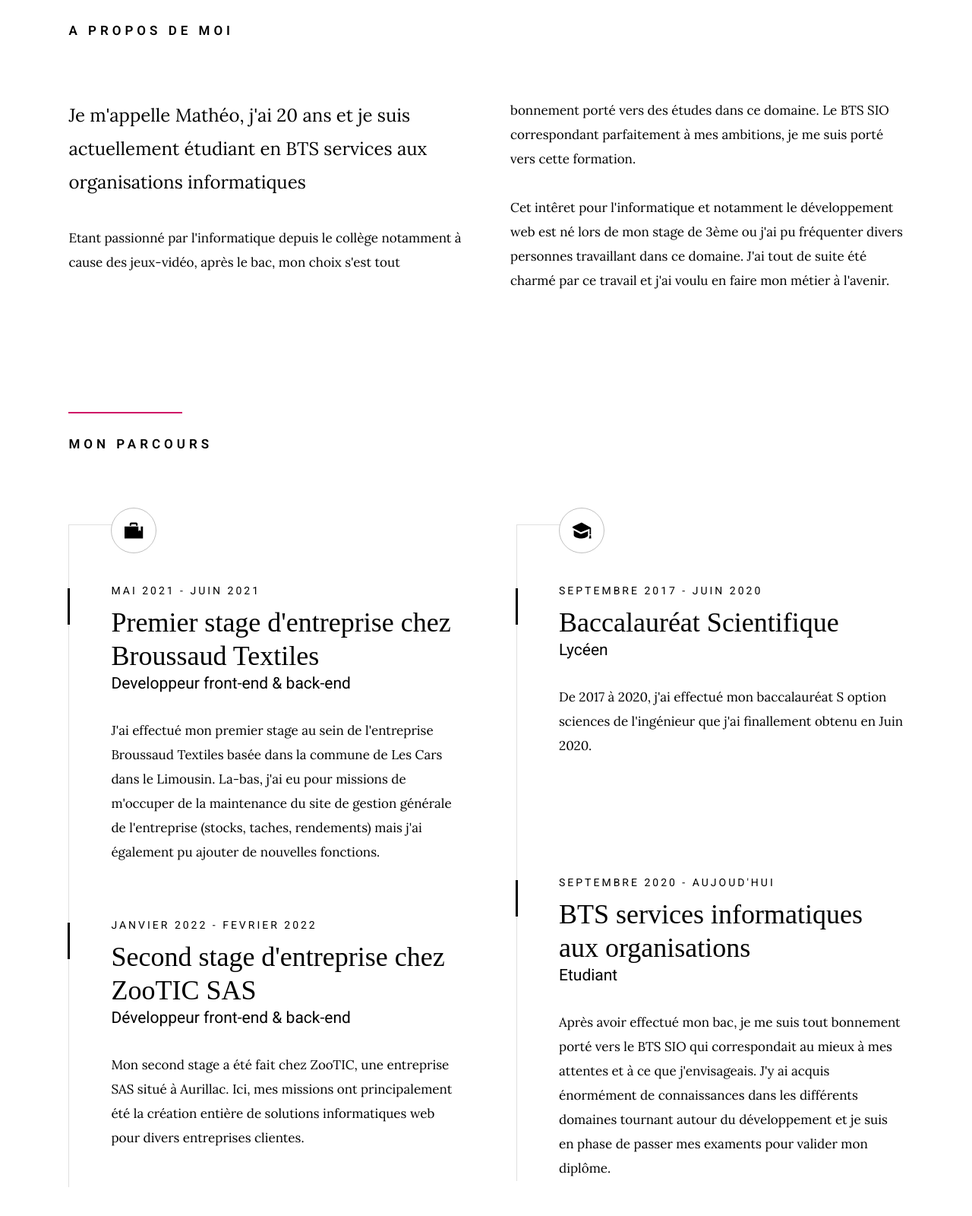
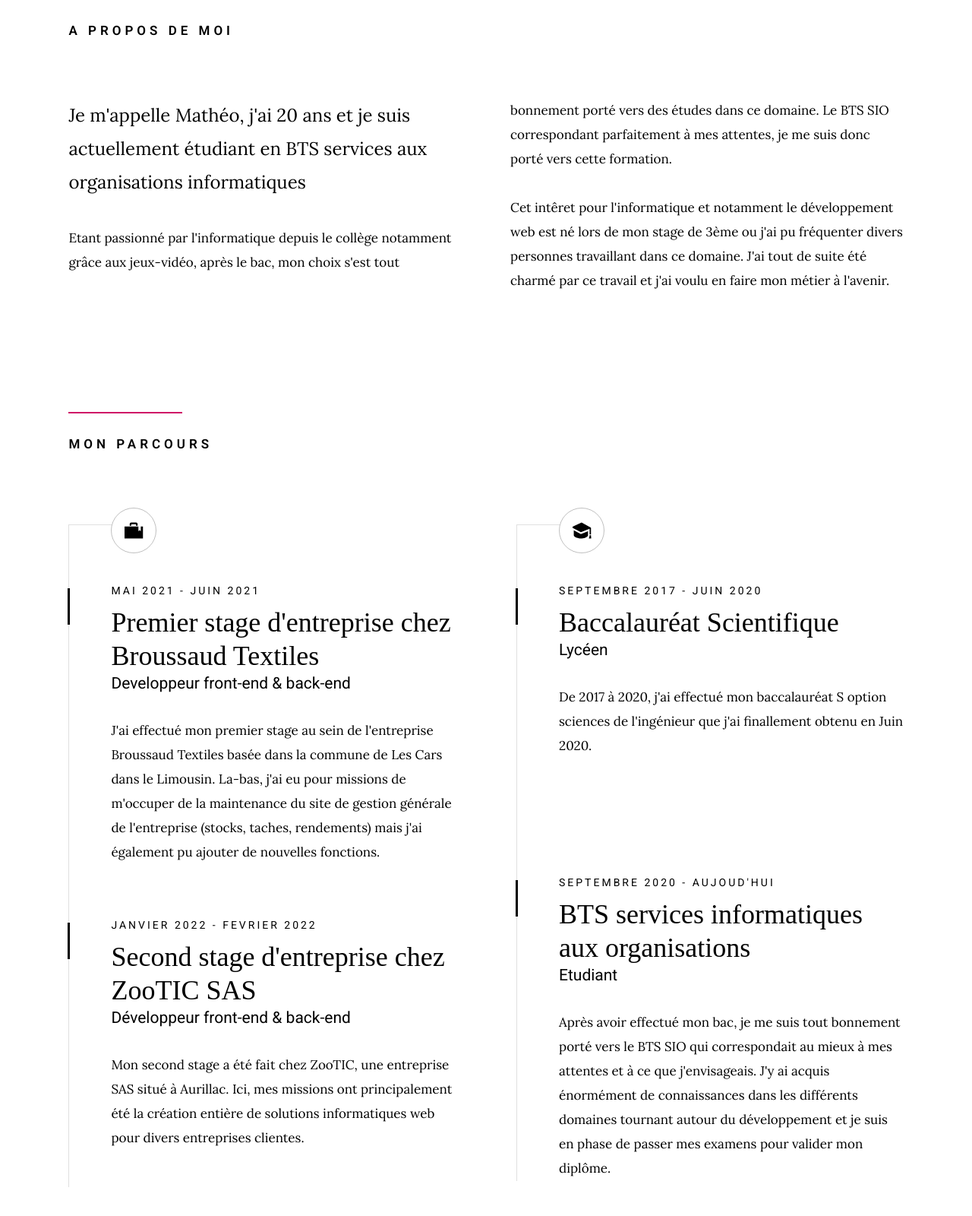
Before and after one commit to MatheoChusseau/portfolio, a plain HTML site: page index.html in a window 1280 px wide. Shown: the part 994-2594 px from the top of the page at 76% size. Drawn offline with Linux system fonts and the light colour scheme; a web font is replaced by a local one.

Commit message:
maj 29/04

```diff
--- a/index.html
+++ b/index.html
@@ -108,7 +108,7 @@
                     </p>
 
                     <p>
-                        Etant passionné par l'informatique depuis le collège notamment à cause des jeux-vidéo, après le bac, mon choix s'est tout bonnement porté vers des études dans ce domaine. Le BTS SIO correspondant parfaitement à mes ambitions, je me suis porté vers cette formation.
+                        Etant passionné par l'informatique depuis le collège notamment grâce aux jeux-vidéo, après le bac, mon choix s'est tout bonnement porté vers des études dans ce domaine. Le BTS SIO correspondant parfaitement à mes attentes, je me suis donc porté vers cette formation.
                     </p>
 
                     <p>
@@ -190,7 +190,7 @@
                                 <h5>Etudiant</h5>
                             </div>
                             <div class="timeline__desc">
-                                <p>Après avoir effectué mon bac, je me suis tout bonnement porté vers le BTS SIO qui correspondait au mieux à mes attentes et à ce que j'envisageais. J'y ai acquis énormément de connaissances dans les différents domaines tournant autour du développement et je suis en phase de passer mes examents pour valider mon diplôme.</p>
+                                <p>Après avoir effectué mon bac, je me suis tout bonnement porté vers le BTS SIO qui correspondait au mieux à mes attentes et à ce que j'envisageais. J'y ai acquis énormément de connaissances dans les différents domaines tournant autour du développement et je suis en phase de passer mes examens pour valider mon diplôme.</p>
                             </div>
                         </div>
 
```
